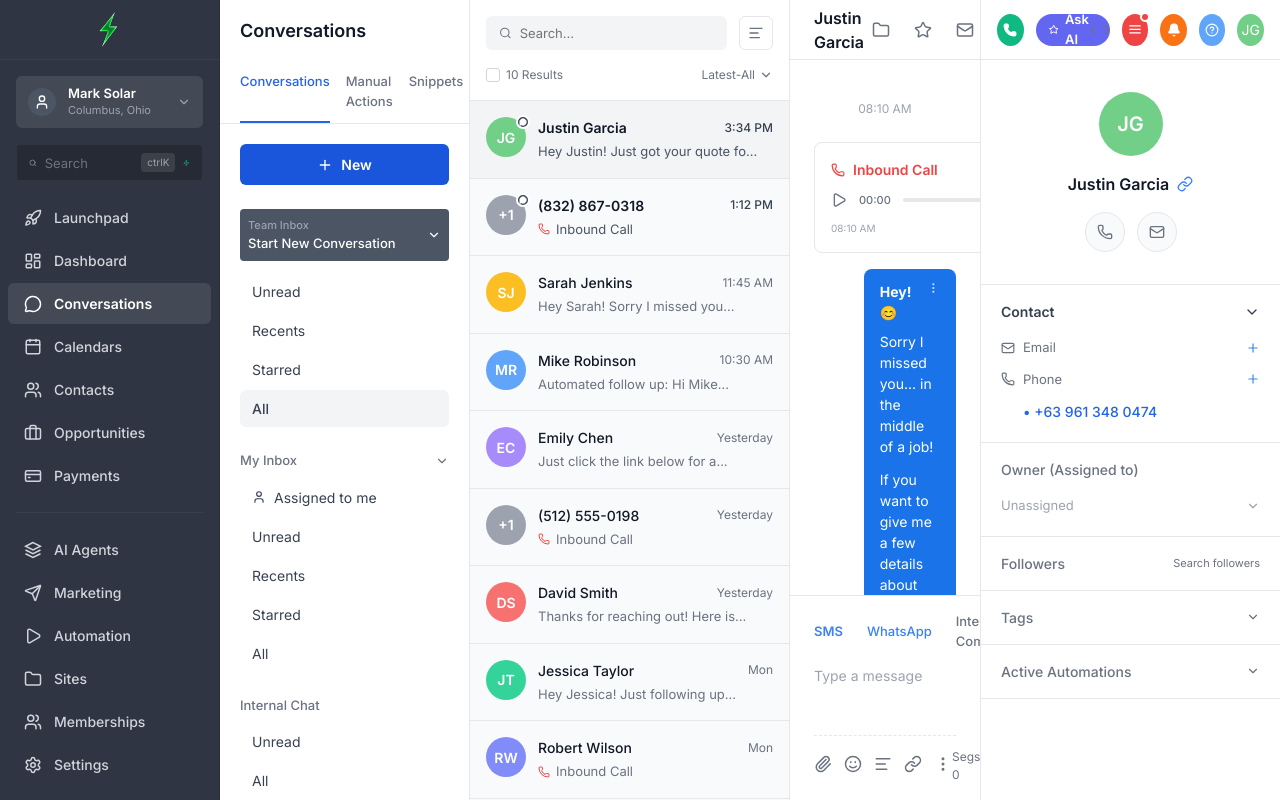
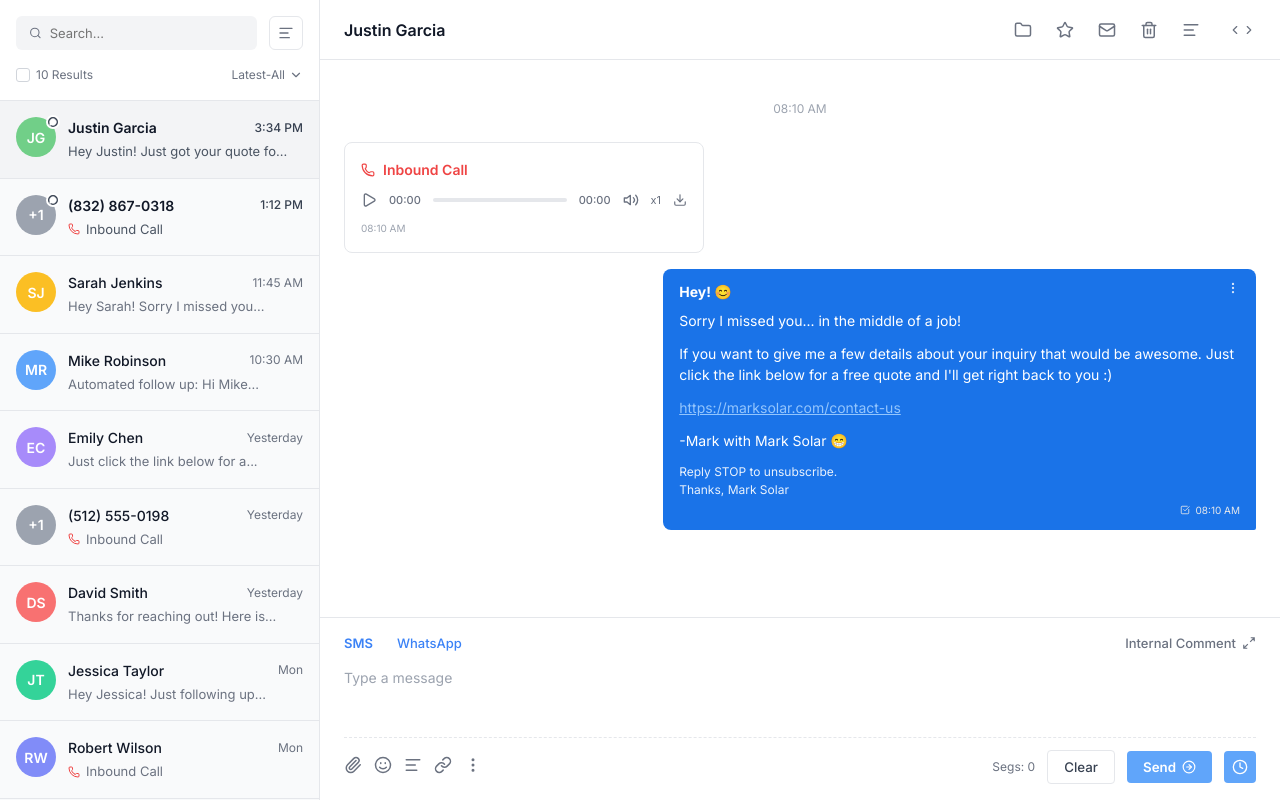
Before and after one commit to garcia111805-web/dummy-ghl-for-demo, a React (Vite) app: page / in a window 1280 px wide. Built offline with nearby package versions, Linux system fonts and the light colour scheme.

Commit message:
Remove SidebarDark, SidebarLight, and ContactSidebar components
Agent-Logs-Url: https://github.com/garcia111805-web/dummy-ghl-for-demo/sessions/458c00ef-02ee-47aa-9979-903543cd8f3c

Co-authored-by: garcia111805-web <242937499+garcia111805-web@users.noreply.github.com>

```diff
--- a/src/App.tsx
+++ b/src/App.tsx
@@ -1,123 +1,12 @@
 import {
-  Search, Rocket, LayoutDashboard, MessageCircle, Calendar,
-  Users, Briefcase, CreditCard, Settings, Plus, Phone, Mail, Folder,
-  Star, Trash2, MoreVertical, Link, Paperclip, Smile, AlignLeft,
-  ChevronDown, Send, Clock, Play, Download, HelpCircle, Bell, User, CheckSquare
+  Search, MessageCircle,
+  AlignLeft, MoreVertical, Link, Paperclip, Smile,
+  ChevronDown, Clock, Play, Download, HelpCircle, Phone, Mail, Folder,
+  Star, Trash2, CheckSquare
 } from 'lucide-react';
 import './App.css';
 
-const SidebarDark = () => {
-  return (
-    <div className="sidebar-dark">
-      <div className="global-logo">
-        <img src="/logo.png" alt="Agency Logo" className="agency-logo-img" />
-      </div>
 
-      <div className="account-switcher">
-        <div className="account-avatar">
-           <User size={16} color="#FFFFFF"/>
-        </div>
-        <div className="account-info">
-          <span className="account-name">Mark Solar</span>
-          <span className="account-location">Columbus, Ohio</span>
-        </div>
-        <ChevronDown size={14} color="#9CA3AF" />
-      </div>
-
-      <div className="search-bar-dark">
-        <Search size={14} color="#9CA3AF" />
-        <input type="text" placeholder="Search" />
-        <span className="shortcut-key">ctrlK</span>
-        <svg width="12" height="12" viewBox="0 0 24 24" fill="none" stroke="currentColor" strokeWidth="2" strokeLinecap="round" strokeLinejoin="round" style={{color:'#10B981'}}><path d="M13 2L3 14h9l-1 8 10-12h-9l1-8z"></path></svg>
-      </div>
-
-      <div className="nav-menu">
-        <ul>
-          <li className="nav-item"><Rocket size={18} /> Launchpad</li>
-          <li className="nav-item"><LayoutDashboard size={18} /> Dashboard</li>
-          <li className="nav-item active"><MessageCircle size={18} /> Conversations</li>
-          <li className="nav-item"><Calendar size={18} /> Calendars</li>
-          <li className="nav-item"><Users size={18} /> Contacts</li>
-          <li className="nav-item"><Briefcase size={18} /> Opportunities</li>
-          <li className="nav-item"><CreditCard size={18} /> Payments</li>
-        </ul>
-        <div className="section-divider"></div>
-        <ul>
-          <li className="nav-item">
-            <svg width="18" height="18" viewBox="0 0 24 24" fill="none" stroke="currentColor" strokeWidth="2"><path d="M12 2L2 7l10 5 10-5-10-5zM2 17l10 5 10-5M2 12l10 5 10-5"/></svg>
-            AI Agents
-          </li>
-          <li className="nav-item"><Send size={18} /> Marketing</li>
-          <li className="nav-item"><Play size={18} /> Automation</li>
-          <li className="nav-item"><Folder size={18} /> Sites</li>
-          <li className="nav-item"><Users size={18} /> Memberships</li>
-        </ul>
-        <div style={{marginTop: 'auto'}}>
-          <li className="nav-item"><Settings size={18} /> Settings</li>
-        </div>
-      </div>
-    </div>
-  );
-};
-
-const SidebarLight = () => {
-  return (
-    <div className="sidebar-light">
-      <div className="light-header">Conversations</div>
-      <div className="top-tabs">
-        <div className="top-tab active">Conversations</div>
-        <div className="top-tab">Manual Actions</div>
-        <div className="top-tab">Snippets</div>
-        <div className="top-tab">Trigger Links</div>
-      </div>
-
-      <div className="light-content">
-        <div className="btn-new">
-          <Plus size={16} /> New
-        </div>
-
-        <div className="sub-nav-group">
-          <div className="sub-nav-header" style={{backgroundColor: '#4B5563', color: 'white', padding: '8px', borderRadius: '4px', marginBottom: '12px'}}>
-            <div style={{display: 'flex', flexDirection: 'column'}}>
-              <span style={{color: '#9CA3AF', fontSize: '11px'}}>Team Inbox</span>
-              <span>Start New Conversation</span>
-            </div>
-            <ChevronDown size={14} />
-          </div>
-
-          <div style={{marginBottom: '16px'}}>
-             <div className="sub-nav-item">Unread</div>
-             <div className="sub-nav-item">Recents</div>
-             <div className="sub-nav-item">Starred</div>
-             <div className="sub-nav-item active">All</div>
-          </div>
-        </div>
-
-        <div className="sub-nav-group">
-          <div className="sub-nav-header">
-            <span>My Inbox</span>
-            <ChevronDown size={14} />
-          </div>
-          <div className="sub-nav-item" style={{display: 'flex', alignItems: 'center', gap: '8px'}}><User size={14}/> Assigned to me</div>
-          <div className="sub-nav-item">Unread</div>
-          <div className="sub-nav-item">Recents</div>
-          <div className="sub-nav-item">Starred</div>
-          <div className="sub-nav-item">All</div>
-        </div>
-
-        <div className="sub-nav-group">
-          <div className="sub-nav-header">
-            <span style={{display: 'flex', alignItems: 'center', gap: '8px'}}>
-               Internal Chat
-            </span>
-          </div>
-          <div className="sub-nav-item">Unread</div>
-          <div className="sub-nav-item">All</div>
-        </div>
-      </div>
-    </div>
-  );
-};
 
 const dummyConversations = [
   { id: 1, name: 'Justin Garcia', time: '3:34 PM', preview: 'Hey Justin! Just got your quote fo...', initials: 'JG', color: '#71cf88', active: true, unread: true },
@@ -297,104 +186,13 @@ const Volume2Icon = () => (
   </svg>
 )
 
-const ContactSidebar = () => {
-  return (
-    <div className="contact-sidebar">
-      <div className="top-right-nav">
-        <div className="nav-icon bg-green"><Phone size={14} fill="currentColor" /></div>
-        <div className="nav-icon bg-purple">
-          <svg width="14" height="14" viewBox="0 0 24 24" fill="none" stroke="currentColor" strokeWidth="2"><path d="M12 2l3 6 6 1-4 4 1 6-6-3-6 3 1-6-4-4 6-1z"/></svg>
-          Ask AI
-        </div>
-        <div className="nav-icon bg-red">
-           <svg width="14" height="14" viewBox="0 0 24 24" fill="none" stroke="currentColor" strokeWidth="2" strokeLinecap="round" strokeLinejoin="round"><path d="M3 11l18 0"/><path d="M3 17l18 0"/><path d="M3 5l18 0"/></svg>
-           <div className="notification-dot"></div>
-        </div>
-        <div className="nav-icon bg-red" style={{backgroundColor: '#F97316'}}>
-           <Bell size={14} fill="currentColor" />
-        </div>
-        <div className="nav-icon" style={{backgroundColor: '#60A5FA'}}>
-           <HelpCircle size={14} color="white"/>
-        </div>
-        <div className="nav-icon" style={{backgroundColor: '#71cf88', color: 'white'}}>JG</div>
-      </div>
 
-      <div className="contact-profile">
-        <div className="profile-avatar-lg">
-          JG
-          <div style={{position: 'absolute', backgroundColor: 'transparent', padding: '4px', right: '40px', bottom: '110px'}}></div>
-        </div>
-        <div className="profile-name">
-          Justin Garcia <Link size={16} color="#3B82F6" />
-        </div>
-        <div className="profile-actions">
-          <button className="round-btn"><Phone size={16} /></button>
-          <button className="round-btn"><Mail size={16} /></button>
-        </div>
-      </div>
-
-      <div className="accordion-section">
-        <div className="accordion-header">
-          <span>Contact</span>
-          <ChevronDown size={16} />
-        </div>
-        <div className="accordion-content">
-          <div className="contact-detail-row">
-            <div className="detail-icon-text"><Mail size={14}/> Email</div>
-            <Plus size={14} color="#3B82F6" cursor="pointer"/>
-          </div>
-          <div className="contact-detail-row">
-            <div className="detail-icon-text"><Phone size={14}/> Phone</div>
-            <Plus size={14} color="#3B82F6" cursor="pointer"/>
-          </div>
-          <div className="detail-value">• +63 961 348 0474</div>
-        </div>
-      </div>
-
-      <div className="accordion-section">
-        <div className="accordion-header" style={{color: '#6B7280', fontWeight: 500}}>
-          Owner (Assigned to)
-        </div>
-        <div className="accordion-content">
-          <div style={{color: '#9CA3AF', fontSize: '13px', display: 'flex', justifyContent: 'space-between', alignItems: 'center'}}>
-            Unassigned <ChevronDown size={14} />
-          </div>
-        </div>
-      </div>
-
-      <div className="accordion-section">
-        <div className="accordion-header" style={{color: '#6B7280', fontWeight: 500}}>
-          Followers<br/>
-          <span style={{fontSize: '11px', fontWeight: 'normal'}}>Search followers</span>
-        </div>
-      </div>
-
-      <div className="accordion-section">
-        <div className="accordion-header" style={{color: '#6B7280', fontWeight: 500}}>
-          Tags
-          <ChevronDown size={14} />
-        </div>
-      </div>
-
-      <div className="accordion-section">
-        <div className="accordion-header" style={{color: '#6B7280', fontWeight: 500}}>
-          Active Automations
-          <ChevronDown size={14} />
-        </div>
-      </div>
-
-    </div>
-  );
-};
 
 const App = () => {
   return (
     <div className="app-container">
-      <SidebarDark />
-      <SidebarLight />
       <ConversationsList />
       <ChatArea />
-      <ContactSidebar />
     </div>
   );
 };
```
